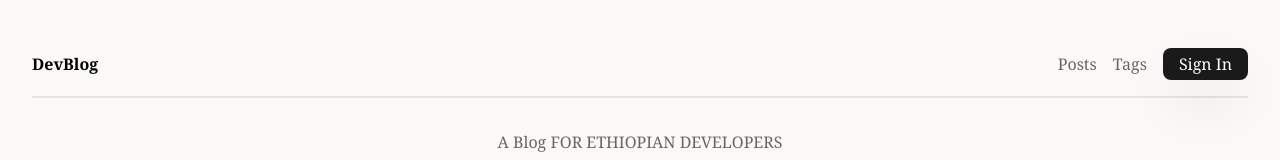
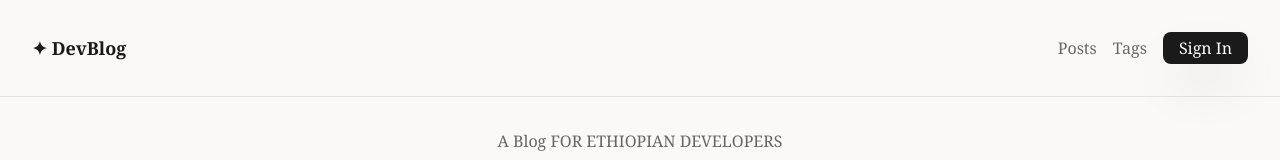
Before and after one commit to HaileabWolde/BlogApi_Odin, a React (Vite) app in the folder public-blog/: page / in a window 1280 px wide. Shown: the top 160 px of the page. Built offline with nearby package versions, Linux system fonts and the light colour scheme; no server answers.

Commit message:
working on adding comment

```diff
--- a/public-blog/pages/HomePages.jsx
+++ b/public-blog/pages/HomePages.jsx
@@ -26,7 +26,7 @@ function Home(){
     return div.textContent || div.innerText || ''
 }
     return (
-        <div className="min-h-screen bg-[#faf9f7] p-8">
+        <div className="min-h-screen bg-[#faf9f7]">
             <Aside/>
             <div
             className="flex flex-col items-center text-center gap-4 p-8 border-b-2 border-[#e5e3df]"
@@ -46,7 +46,7 @@ function Home(){
                </p>
             </div>
             <main
-           className="max-w-6xl mx-auto py-8 flex flex-col"
+           className="max-w-7xl mx-auto py-8 flex flex-col"
             >
                 {
                     allPost && allPost.map((post)=> {
--- a/public-blog/pages/aside.jsx
+++ b/public-blog/pages/aside.jsx
@@ -1,12 +1,12 @@
-import { useParams } from "react-router-dom";
+import { useParams, Link } from "react-router-dom";
 function Aside(){
     const {id} = useParams()
 
     return (
         <header
-            className="w-full max-w-7xl mx-auto flex justify-between items-center py-4 border-b-2 border-[#e5e3df]"
+            className="sticky top-0 bg-[#faf9f7] border-b border-[#e5e3df] px-8 py-8 flex justify-between items-center z-10"
             >
-                <h1 className="font-serif font-semibold">DevBlog</h1>
+                  <Link to="/" className="text-[#1a1a1a] font-semibold font-serif text-lg no-underline">✦ DevBlog</Link>
                 { id ?
                     <p className="text-sm font-serif text-[#666] cursor-pointer">Back To posts</p>
 
--- a/public-blog/pages/detailPage.jsx
+++ b/public-blog/pages/detailPage.jsx
@@ -1,6 +1,6 @@
-import Aside from "./aside";
 import { useEffect, useState } from "react";
 import { useParams, Link } from "react-router-dom";
+import { useNavigate } from "react-router-dom";
 import axios from "axios";
 
 function stripHtml(html) {
@@ -10,8 +10,10 @@ function stripHtml(html) {
 }
 
 function DetailPage(){
+    const navigate = useNavigate()
     const {id} = useParams()
     const [post, setPost] = useState(null)
+    const [comment, setComment] = useState('')
     const [loading, setLoading] = useState(true)
 
     useEffect(()=>{
@@ -28,6 +30,22 @@ function DetailPage(){
         }
         fetchPost()
     }, [id])
+
+    ///handle comment submission
+    async function  handleComment(event){
+        event.preventDefault()
+
+        try{
+            await axios.post(`http://localhost:3000/post/${id}/comment/add`,
+                {comment},
+                  { headers: { 'Authorization': `${localStorage.getItem('token')}` } }
+            )
+            navigate('/')
+        }
+        catch(error){
+            console.log("error", error)
+        }
+    }
 
     if (loading) return (
         <div className="min-h-screen bg-[#faf9f7] flex items-center justify-center">
@@ -133,12 +151,17 @@ function DetailPage(){
                         <textarea
                             placeholder="Write your comment..."
                             rows={4}
+                            value={comment}
+                            onChange={(e)=> {
+                                setComment(e.target.value)
+                            }}
                             className="w-full bg-[#faf9f7] border border-[#e5e3df] rounded-lg px-4 py-3 text-[#374151] text-sm font-serif placeholder-[#d1d5db] focus:outline-none focus:border-violet-400 resize-none transition-colors"
                         />
                         <div className="flex justify-between items-center mt-3">
                             <p className="text-[#9ca3af] text-xs font-serif">Sign in to comment</p>
                             <button
                                 type="button"
+                                onClick={(event)=>handleComment(event)}
                                 className="bg-[#1a1a1a] hover:bg-[#333] text-white px-5 py-2 rounded-lg text-sm font-serif transition-colors cursor-pointer"
                             >
                                 Post comment
--- a/public-blog/src/index.css
+++ b/public-blog/src/index.css
@@ -1 +1,2 @@
 @import "tailwindcss";
+@plugin "@tailwindcss/typography";
--- a/public-blog/vite.config.js
+++ b/public-blog/vite.config.js
@@ -1,11 +1,13 @@
 import { defineConfig } from 'vite'
 import react from '@vitejs/plugin-react'
 import tailwindcss from '@tailwindcss/vite'
+
 // https://vite.dev/config/
 export default defineConfig({
   plugins: [
     react(),
-     tailwindcss()
+     tailwindcss(),
+
   ],
 
 })
```
Also changed, not shown: public-blog/package.json (+6 -5 lines), 1 other file (tests, documents, lock files or other folders).
